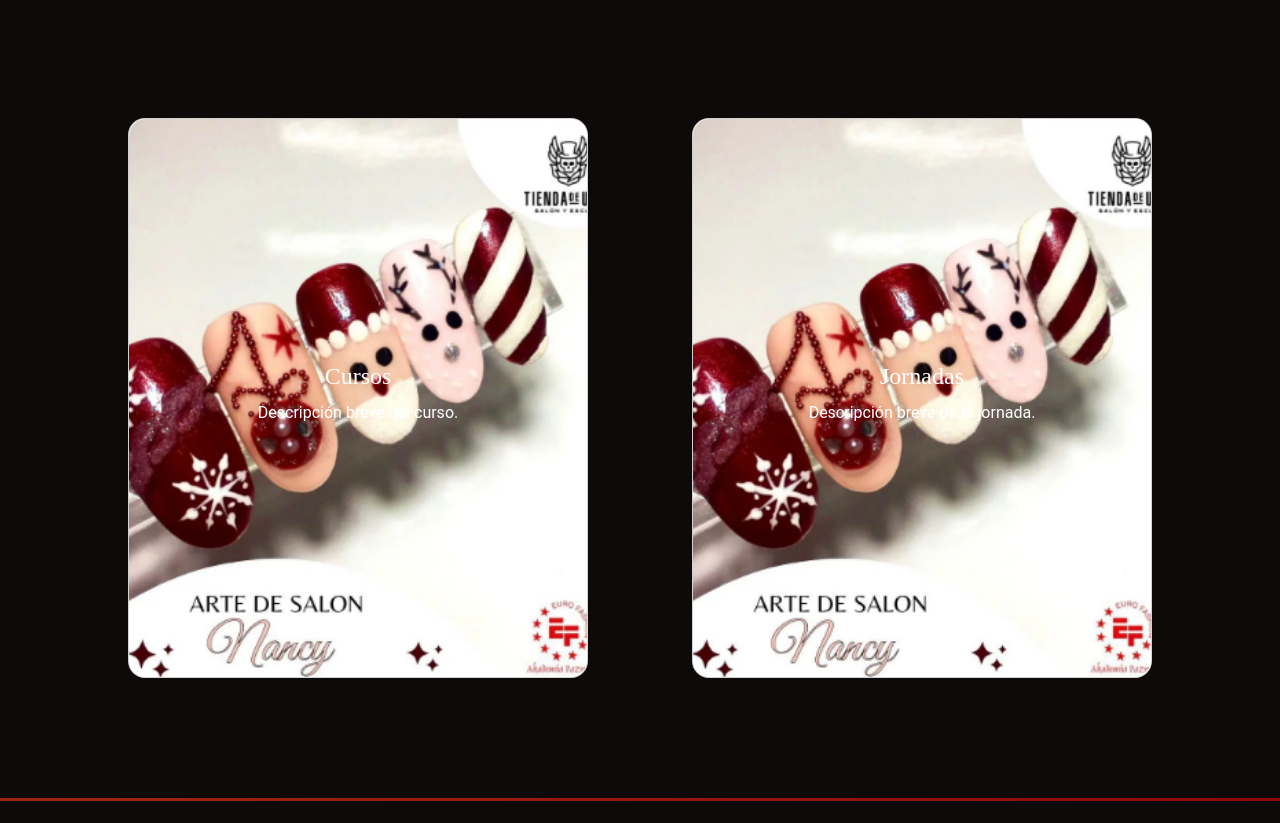
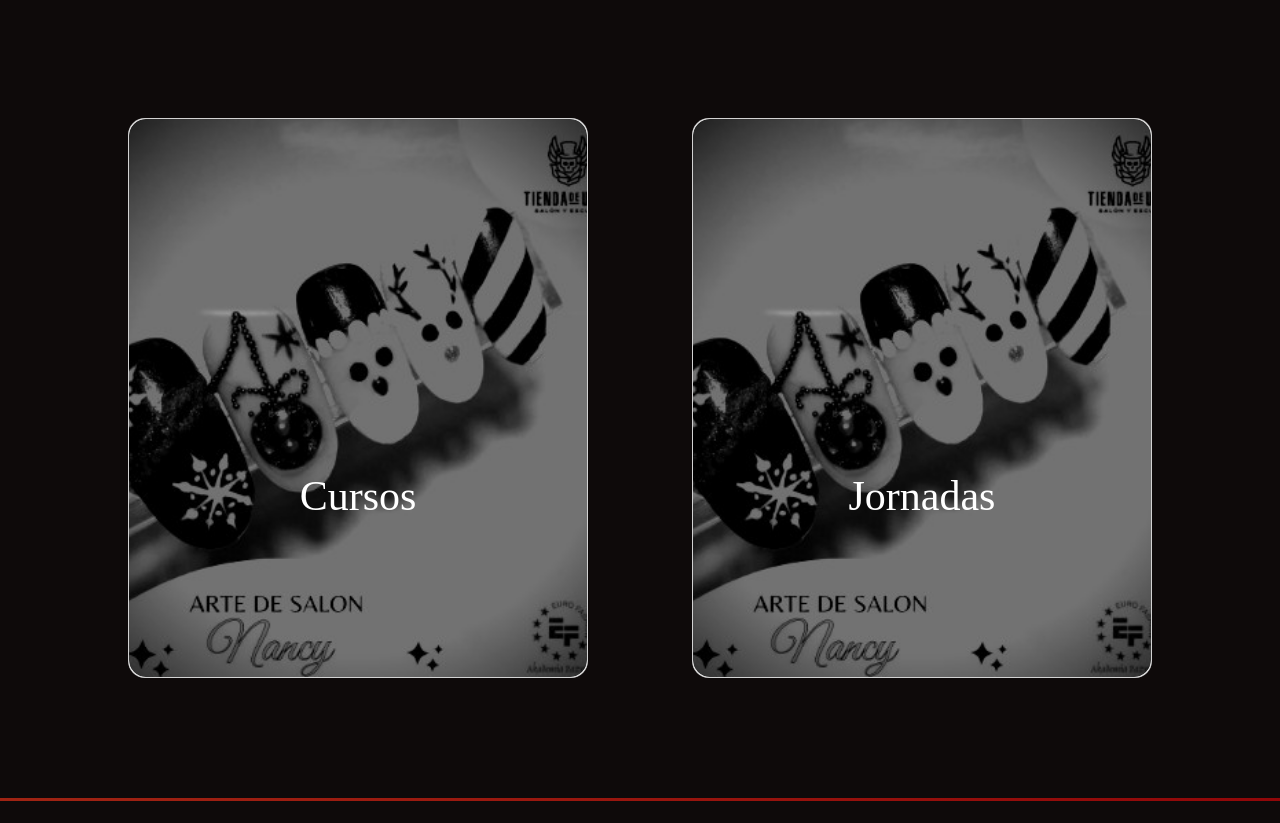
Before and after one commit to MatiasColazo1/tdu-page, an Angular app in the folder Cliente/: page /cursos-y-jornadas in a window 1280 px wide. Shown: the part 386-1209 px from the top of the page. Built offline with nearby package versions, Linux system fonts and the light colour scheme; a web font is replaced by a local one.

Commit message:
cursos y jornadas arreglos

```diff
--- a/Cliente/src/app/components/cursosyjornadas/cursosyjornadas.component.css
+++ b/Cliente/src/app/components/cursosyjornadas/cursosyjornadas.component.css
@@ -67,7 +67,7 @@
     cursor: pointer;
     display: flex;
     align-items: center;
-    justify-content: center;
+    justify-content: flex-end;
     margin: 40px;
   }
 
@@ -131,22 +131,29 @@
 
   .card-content {
     position: absolute;
-    top: 50%;
-    left: 50%;
-    transform: translate(-50%, -50%);
     text-align: center;
     z-index: 3;
     color: #fff;
+    margin-bottom: 100px;
 }
 
 .card-content h3 {
     margin: 0;
-    font-size: 24px;
+    font-size: 42px;
     font-family: 'Rye', serif;
 }
 
 .card-content p {
     margin: 10px 0;
-    font-size: 16px;
+    font-size: 24px;
     font-family: 'Roboto';
+    visibility: hidden;
+    opacity: 0;
+    transition: opacity 0.5s ease, visibility 0.5s; /* Transición suave */
 }
+
+/* Cuando se hace hover sobre la tarjeta, el párrafo se vuelve visible */
+.card:hover .card-content p {
+  visibility: visible;
+  opacity: 1;
+}
--- a/Cliente/src/app/components/cursosyjornadas/cursosyjornadas.component.html
+++ b/Cliente/src/app/components/cursosyjornadas/cursosyjornadas.component.html
@@ -10,10 +10,10 @@
         <div class="col-md-6">
             <a routerLink="/cursos">
                 <div class="card small-card">
-                    <img src="../../../assets/imgu1.png" alt="">
+                    <img src="../../../assets/cursos-tdu.jpg" alt="">
                     <div class="card-content">
                         <h3>Cursos</h3>
-                        <p>Descripción breve del curso.</p>
+                        <p>Información sobre todos los cursos</p>
                     </div>
                 </div>
             </a>
@@ -21,10 +21,10 @@
         <div class="col-md-6">
             <a routerLink="/jornadas">
                 <div class="card small-card">
-                    <img src="../../../assets/imgu1.png" alt="">
+                    <img src="../../../assets/cursos-tdu.jpg" alt="">
                     <div class="card-content">
                         <h3>Jornadas</h3>
-                        <p>Descripción breve de la jornada.</p>
+                        <p>Información sobre todas las jornadas</p>
                     </div>
                 </div>
             </a>
```
Also changed, not shown: Cliente/src/assets/cursos-tdu.jpg (added).
